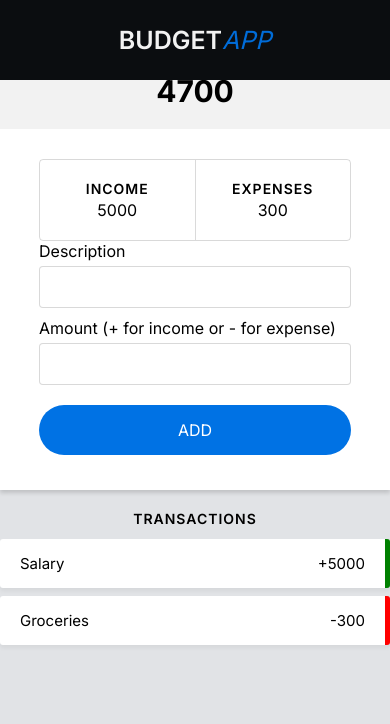
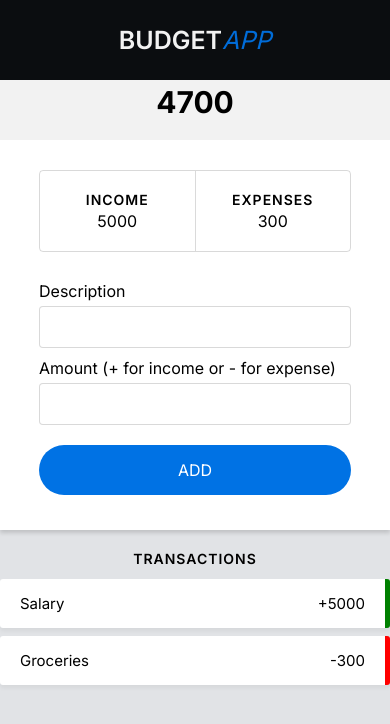
Before and after one commit to KishorekumarBS/budgetapp, a plain HTML site: page BudgetApp_JSproject/index.html in a window 390 px wide. Shown: the top 724 px of the page. Drawn offline with Linux system fonts and the light colour scheme.

Commit message:
Mobile UI update

```diff
--- a/BudgetApp_JSproject/styles.css
+++ b/BudgetApp_JSproject/styles.css
@@ -261,10 +261,9 @@
     }
     .app{
         height: 490px;
+        margin-top: 40px;
     }
-    .top{
-      margin-top: 30px;
-    }
+
     .transactions-section{
         width: 100%;
         margin-left: 0;
@@ -285,6 +284,7 @@
     .app{
         width: 100%;
         border-radius: 0;
+        margin-top: 40px;
     }
 
     .transactions-section{
```
